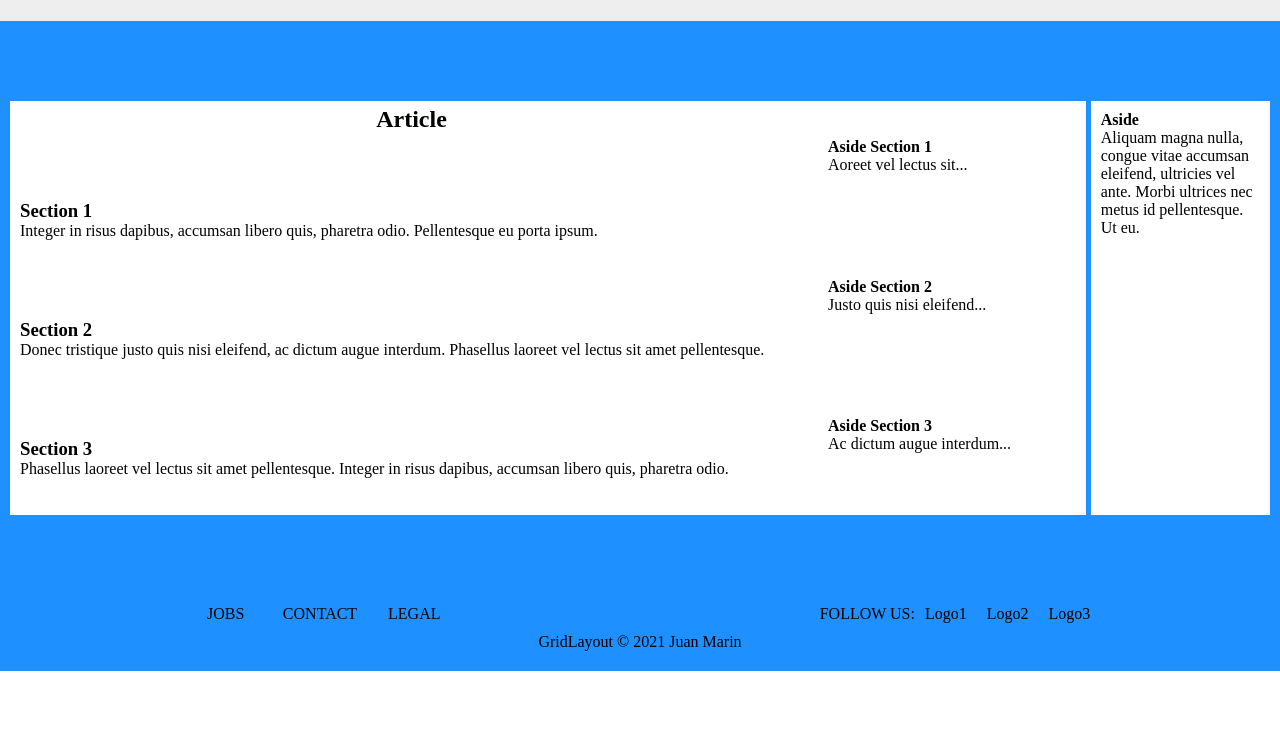
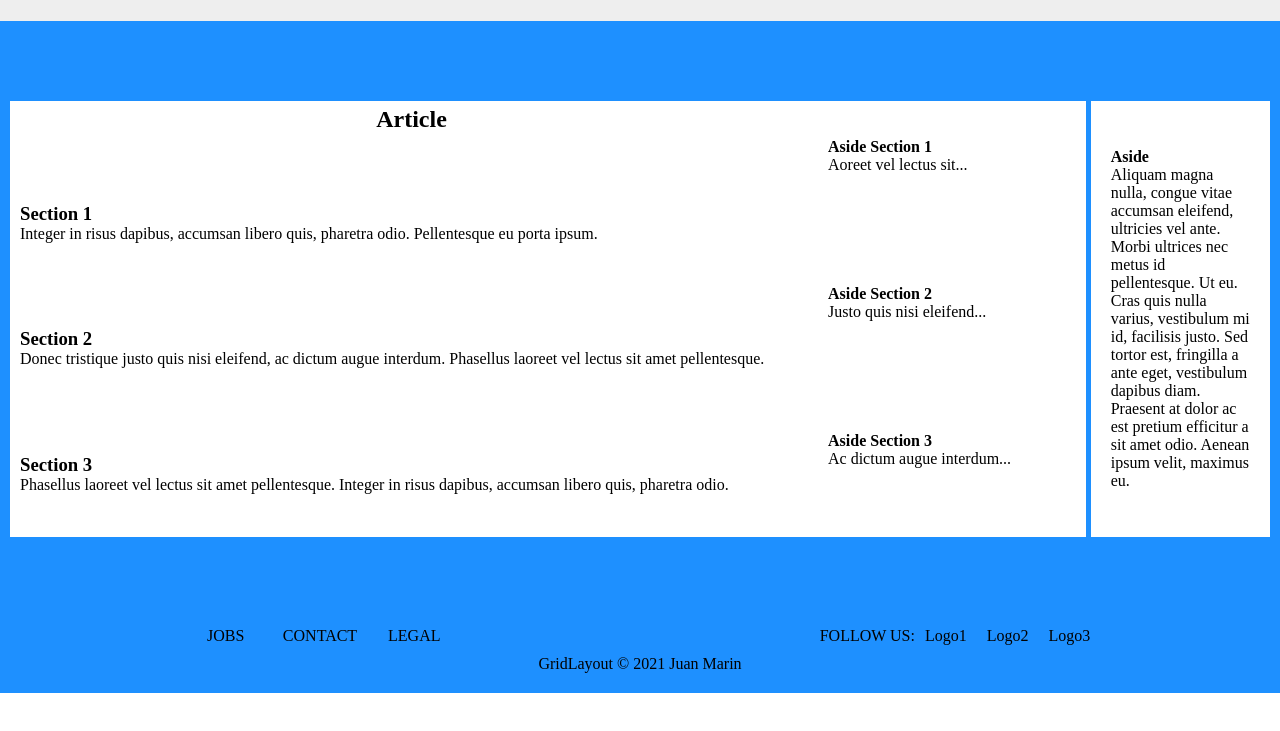
Before and after one commit to Juanmarin444/css-grid-layot-practice, a plain HTML site: page index.html in a window 1280 px wide. Shown: the part 65-796 px from the top of the page. Drawn offline with Linux system fonts and the light colour scheme.

Commit message:
Added length to p tag

```diff
--- a/index.html
+++ b/index.html
@@ -53,8 +53,11 @@
           </aside>
         </article>
         <aside class="outside">
-          <h4>Aside</h4>
-          <p>Aliquam magna nulla, congue vitae accumsan eleifend, ultricies vel ante. Morbi ultrices nec metus id pellentesque. Ut eu.</p>
+          <section>
+            <h4>Aside</h4>
+            <p>Aliquam magna nulla, congue vitae accumsan eleifend, ultricies vel ante. Morbi ultrices nec metus id pellentesque. Ut eu.</p>
+            <p>Cras quis nulla varius, vestibulum mi id, facilisis justo. Sed tortor est, fringilla a ante eget, vestibulum dapibus diam. Praesent at dolor ac est pretium efficitur a sit amet odio. Aenean ipsum velit, maximus eu.</p>
+          </section>
         </aside>
       </main>
       <footer>
```
